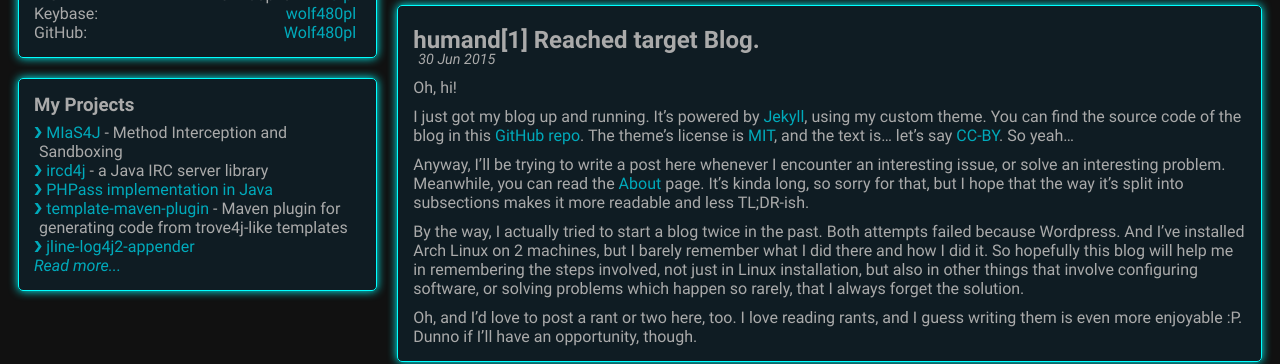
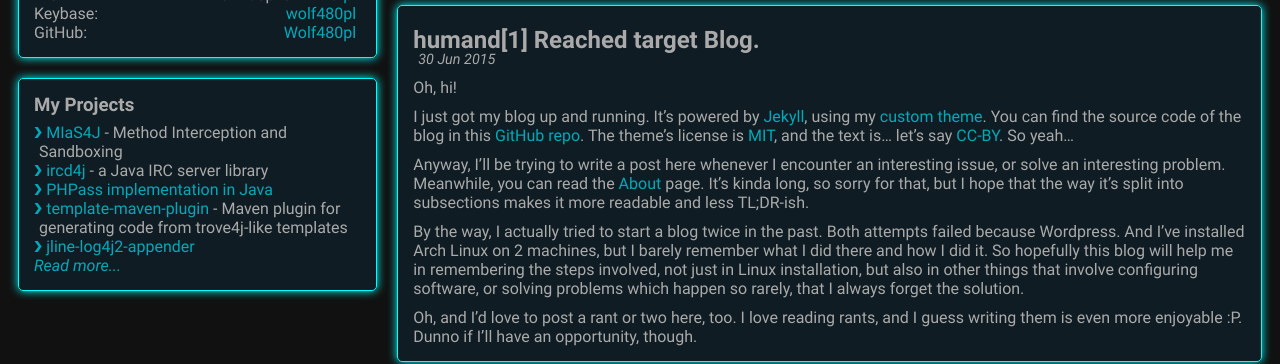
Before and after one commit to Wolf480pl/wolf480pl.github.com, a Jekyll site: the page built from _posts/2015-06-30-reached-blog.target.md, in a window 1280 px wide. Shown: the part 342-706 px from the top of the page. Built offline with Jekyll 4.4.1, drawn with Linux system fonts in a browser that asks for light colours; some of the changed lines change nothing that is shown.

Commit message:
Update links in the first blog post

```diff
--- a/_posts/2015-06-30-reached-blog.target.md
+++ b/_posts/2015-06-30-reached-blog.target.md
@@ -6,7 +6,7 @@
 ---
 Oh, hi!
 
-I just got my blog up and running. It's powered by [Jekyll], using my custom theme. You can find the source code of the blog in this [GitHub repo][repo]. The theme's license is [MIT], and the text is... let's say [CC-BY]. So yeah...
+I just got my blog up and running. It's powered by [Jekyll], using my [custom theme][theme]. You can find the source code of the blog in this [GitHub repo][repo]. The theme's license is [MIT], and the text is... let's say [CC-BY]. So yeah...
 
 Anyway, I'll be trying to write a post here whenever I encounter an interesting issue, or solve an interesting problem. Meanwhile, you can read the [About] page. It's kinda long, so sorry for that, but I hope that the way it's split into subsections makes it more readable and less TL;DR-ish.
 
@@ -15,7 +15,8 @@
 Oh, and I'd love to post a rant or two here, too. I love reading rants, and I guess writing them is even more enjoyable :P. Dunno if I'll have an opportunity, though.
 
 [Jekyll]:  http://jekyllrb.com
-[repo]:    #
-[MIT]:     #
-[CC-BY]:   #
+[theme]:   https://github.com/Wolf480pl/neon-jekyll-theme
+[repo]:    https://github.com/Wolf480pl/wolf480pl.github.com
+[MIT]:     {{ "/LICENSE.txt" | prepend: site.baseurl }}
+[CC-BY]:   https://creativecommons.org/licenses/by/4.0/
 [About]:   {{ "/about/" | prepend: site.baseurl }}
```
